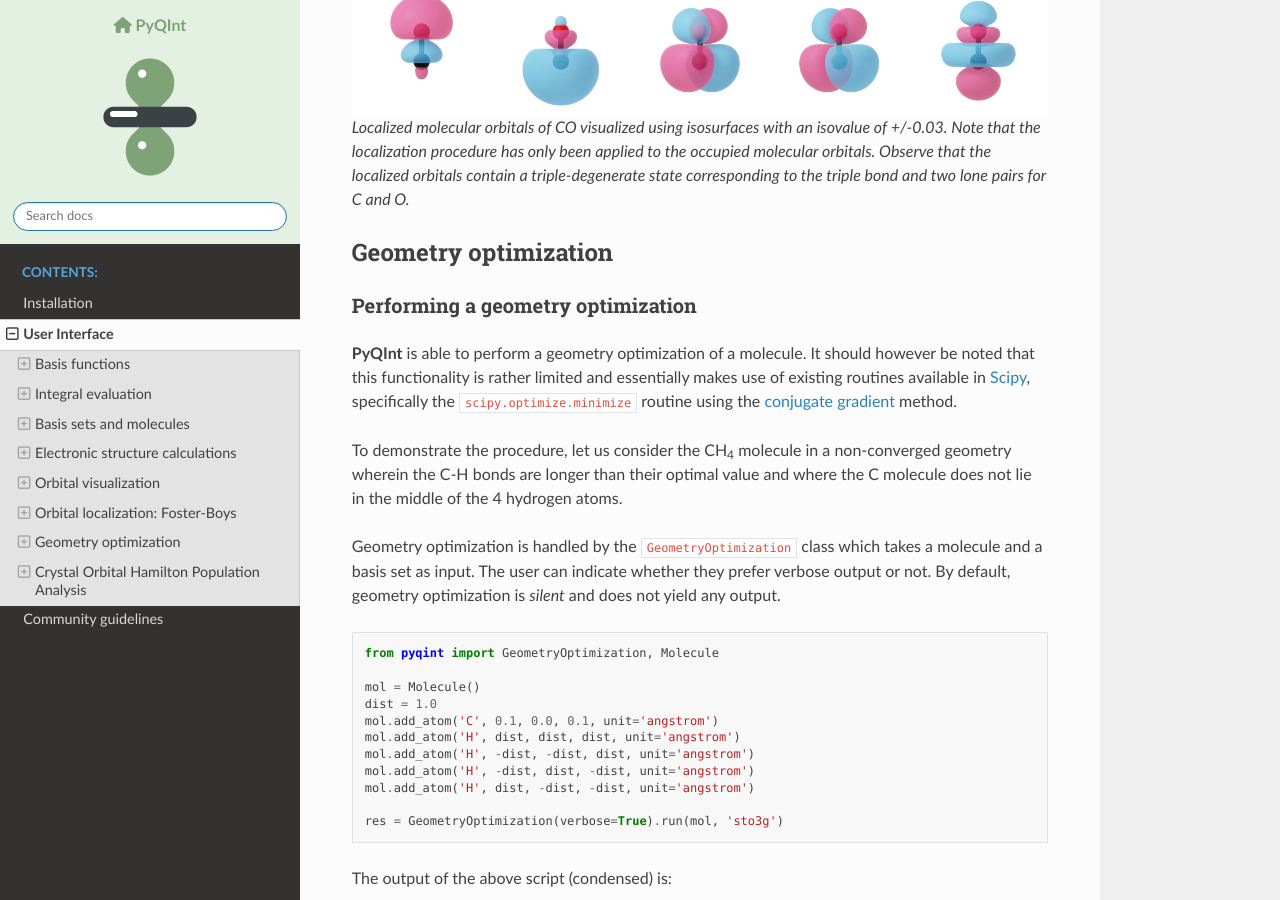
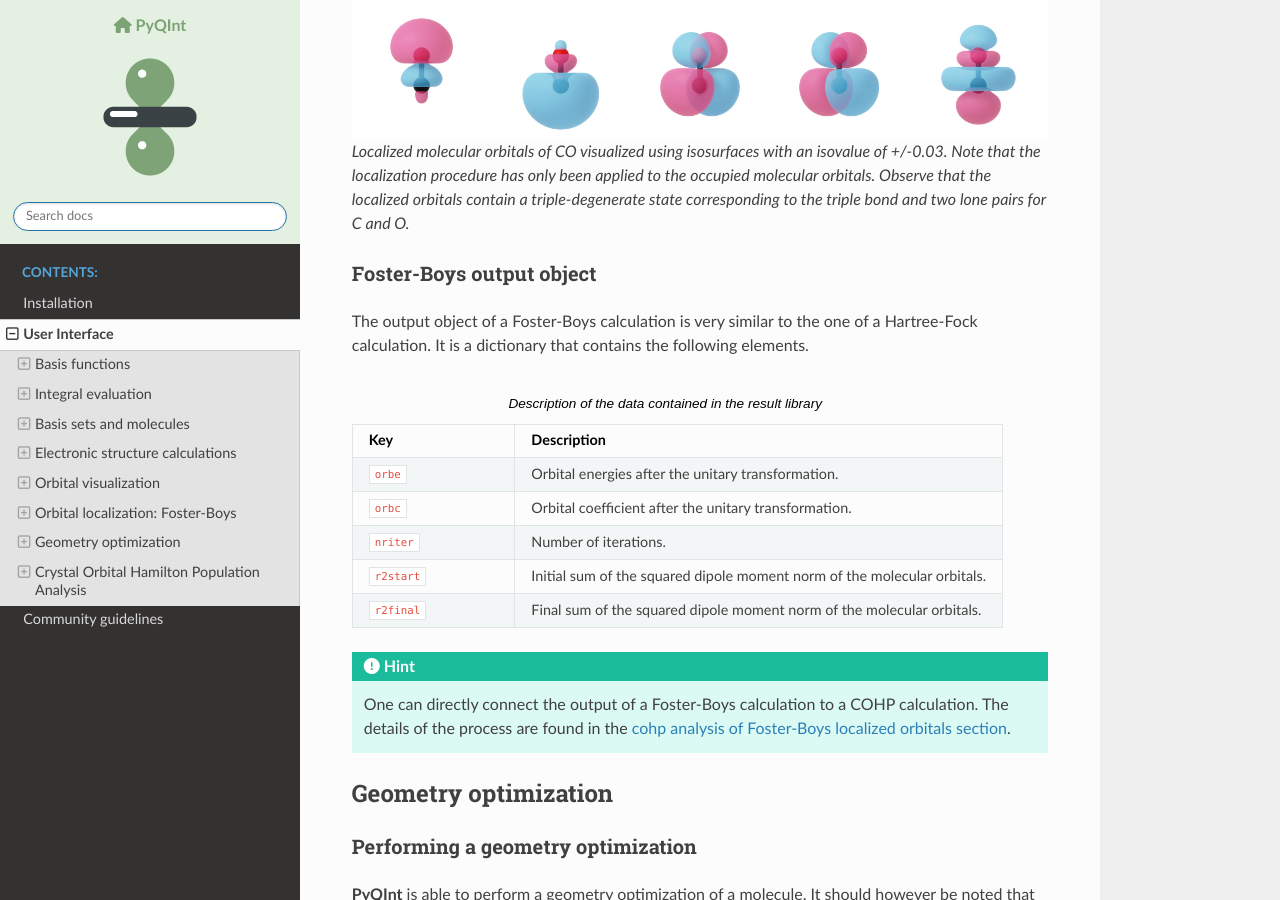
Before and after one commit to ifilot/pyqint, a Sphinx documentation site: the page built from docs/user_interface.rst, in a window 1280 px wide and 900 px high, scrolled down 18700 px. Built offline with Sphinx 7.4.7 and the Read the Docs theme 2.0.0, drawn with Linux system fonts in a browser that asks for light colours; nearby versions of some CDN libraries; some of the changed text lies outside the part shown.

Commit message:
Finalizing FB documentation

```diff
--- a/docs/user_interface.rst
+++ b/docs/user_interface.rst
@@ -950,6 +950,36 @@ as its input.
     orbitals contain a triple-degenerate state corresponding to the triple
     bond and two lone pairs for C and O.
 
+Foster-Boys output object
+-------------------------
+
+The output object of a Foster-Boys calculation is very similar to the one
+of a Hartree-Fock calculation. It is a dictionary that contains the following
+elements.
+
+.. list-table:: Description of the data contained in the result library
+   :widths: 25 75
+   :header-rows: 1
+
+   * - Key
+     - Description
+   * - :code:`orbe`
+     - Orbital energies after the unitary transformation.
+   * - :code:`orbc`
+     - Orbital coefficient after the unitary transformation.
+   * - :code:`nriter`
+     - Number of iterations.
+   * - :code:`r2start`
+     - Initial sum of the squared dipole moment norm of the molecular orbitals.
+   * - :code:`r2final`
+     - Final sum of the squared dipole moment norm of the molecular orbitals.
+
+.. hint::
+
+    One can directly connect the output of a Foster-Boys calculation to a
+    COHP calculation. The details of the process are found in the
+    `cohp analysis of Foster-Boys localized orbitals section <#cohp-analysis-of-the-foster-boys-localized-orbitals>`_.
+
 Geometry optimization
 =====================
 
```
